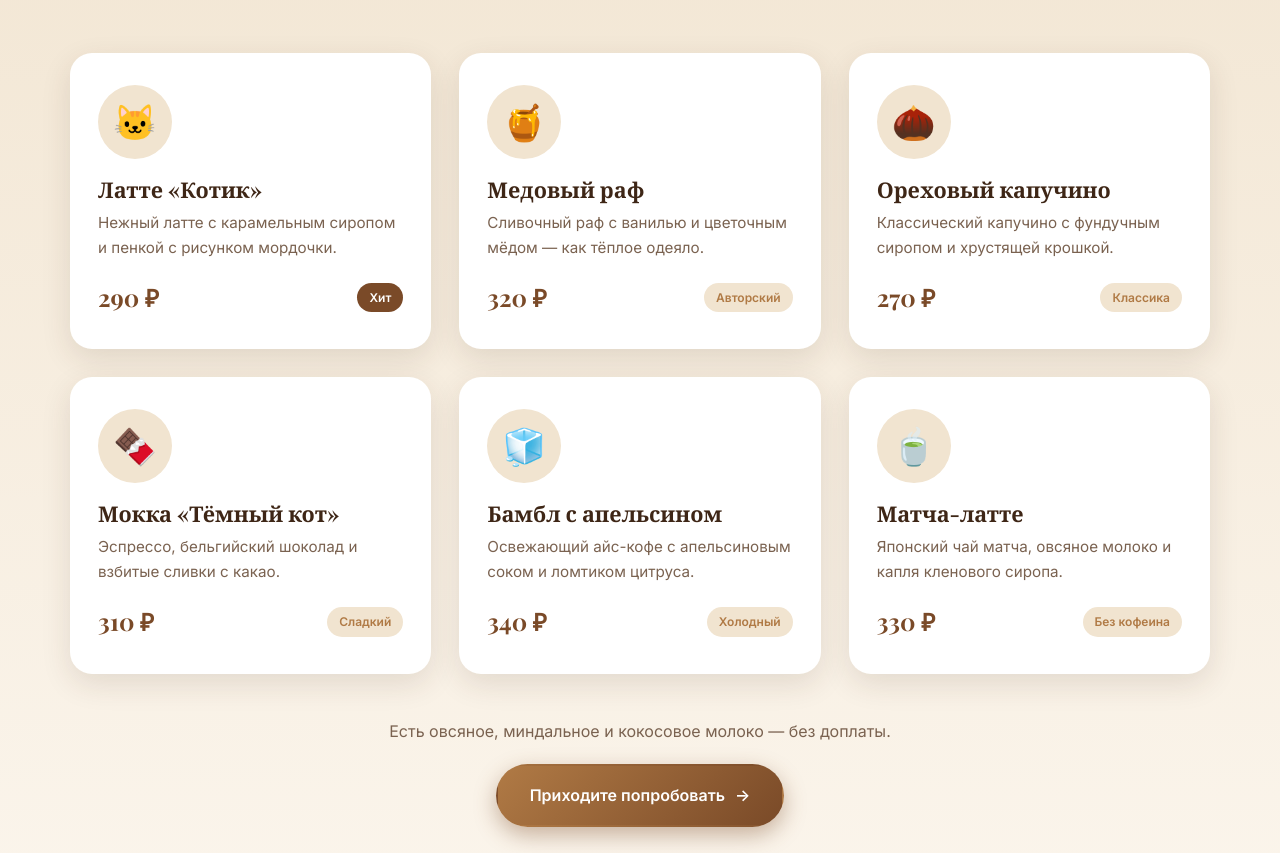
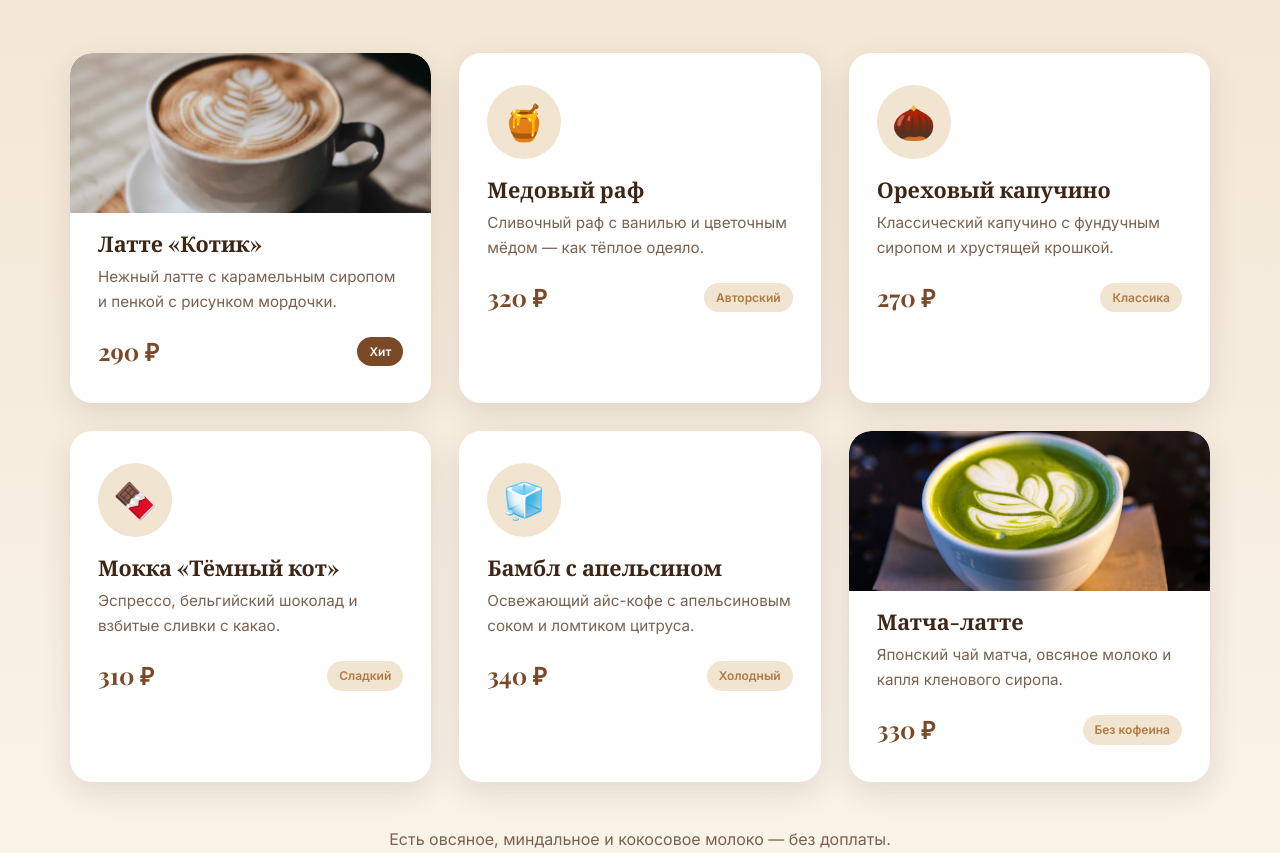
Before and after one commit to gandreykag/coffee-kot, a plain HTML site: page index.html in a window 1280 px wide. Shown: the part 1974-2827 px from the top of the page. Drawn offline with nearby package versions, Linux system fonts and the light colour scheme.

Commit message:
Добавлены фотографии в проекте

```diff
--- a/index.html
+++ b/index.html
@@ -229,6 +229,14 @@
     transition: transform .5s ease, background .3s ease;
   }
   .drink:hover .emoji { transform: rotate(-12deg) scale(1.12); background: var(--sand); }
+  .drink .drink-img {
+    display: block;
+    width: calc(100% + 56px);
+    height: 160px;
+    object-fit: cover;
+    margin: -32px -28px 18px;
+    border-radius: var(--radius) var(--radius) 0 0;
+  }
   .drink h3 { font-size: 1.35rem; margin-bottom: 8px; }
   .drink p { color: #7a6250; font-size: .95rem; margin-bottom: 18px; min-height: 3.2em; }
   .drink .foot { display: flex; align-items: center; justify-content: space-between; }
@@ -492,7 +500,7 @@
       </div>
       <div class="menu-grid">
         <article class="drink reveal">
-          <div class="emoji">🐱</div>
+          <img src="img/latte.jpg" alt="Латте «Котик»" width="3000" height="3996" loading="lazy" class="drink-img">
           <h3>Латте «Котик»</h3>
           <p>Нежный латте с карамельным сиропом и пенкой с рисунком мордочки.</p>
           <div class="foot"><span class="price">290 ₽</span><span class="tag hit">Хит</span></div>
@@ -522,7 +530,7 @@
           <div class="foot"><span class="price">340 ₽</span><span class="tag">Холодный</span></div>
         </article>
         <article class="drink reveal d2">
-          <div class="emoji">🍵</div>
+          <img src="img/matcha.jpg" alt="Матча-латте" width="4898" height="3265" loading="lazy" class="drink-img">
           <h3>Матча-латте</h3>
           <p>Японский чай матча, овсяное молоко и капля кленового сиропа.</p>
           <div class="foot"><span class="price">330 ₽</span><span class="tag">Без кофеина</span></div>
```
Also changed, not shown: img/latte.jpg (added), img/matcha.jpg (added).
